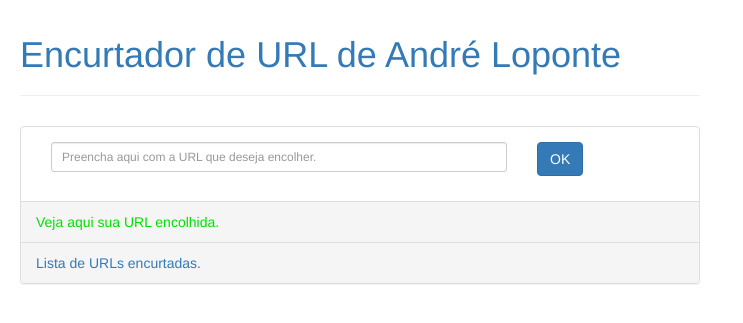
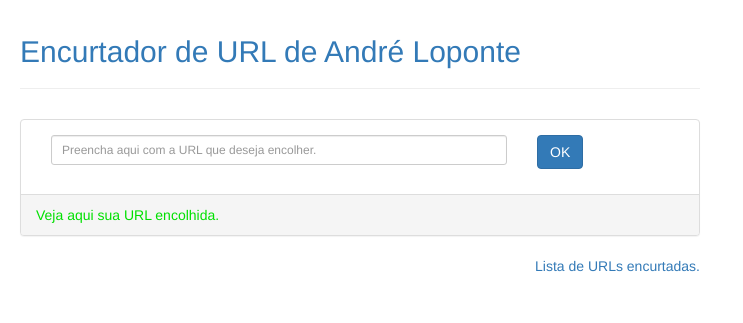
Before and after one commit to andreloponte/Desafio_Intelivix, a Django app: template aabrlus/aabrl/templates/aabrl/index.html in a window 1280 px wide. Shown: the top 323 px of the page, without its empty margins (0-743 px from the left). Run offline with Django 3.2, Linux system fonts and the light colour scheme; the template is opened without the code that fills it, so the values that code supplies are empty; parts of the project's set-up code (start-up, migrations or seed data) failed here and were passed over; some libraries are stand-ins or nearby versions.

Commit message:
Fiz o basicão funcionando. A partir de agora, praticamente estou refazendo usando os extras...

```diff
--- a/aabrlus/aabrl/static/aabrl/css/custom.css
+++ b/aabrlus/aabrl/static/aabrl/css/custom.css
@@ -25,3 +25,8 @@ text-align: left;
 color: #00e000;
 display: hidden;
 }
+
+#discreto {
+color: #00e000;
+text-align: right;
+}
--- a/aabrlus/aabrl/templates/aabrl/base.html
+++ b/aabrlus/aabrl/templates/aabrl/base.html
@@ -22,18 +22,6 @@
 				 dataType: 'json'
 		 	 });
 		  });
-//		  $('#submitButton2').click(function() {
-//			 $.ajax({
-//				 type: "SHOW",
-//				 url: "/listaurls/",
-//				 data: {
-//					 'busca' : $('#busca').val(),
-//					 'csrfmiddlewaretoken' : $("input[name=csrfmiddlewaretoken]").val()
-//			 	 },
-//				 success: returnSuccess,
-//				 dataType: 'json'
-//		 	 });
-//		  });
 	});
 	function returnSuccess(data, textStatus, jqXHR) {
 		 if(data.url) {
@@ -47,7 +35,7 @@
     <body>
 	<div id="wrap">
 		<header>
-			<h1><a href="{% url 'aabrl:home' %}">Encurtador de URL de André Loponte</a>
+			<h2><a href="{% url 'aabrl:home' %}">Encurtador de URL de André Loponte</a>
 		</header>
 
 		<div id="content">
--- a/aabrlus/aabrl/templates/aabrl/index.html
+++ b/aabrlus/aabrl/templates/aabrl/index.html
@@ -15,6 +15,6 @@
  </div>
  </div>
  <div class="panel-footer"><span id="url-result">Veja aqui sua URL encolhida.</span></div>
- <div class="panel-footer"><a href="{% url 'aabrl:listaurls' %}">Lista de URLs encurtadas.</a>
 </div>
+ <div id="discreto"><a href="aabrl/listaurls.html">Lista de URLs encurtadas.</a></div>
 {% endblock %}
--- a/aabrlus/aabrl/templates/aabrl/listaurls.html
+++ b/aabrlus/aabrl/templates/aabrl/listaurls.html
@@ -6,7 +6,7 @@
 
 {% for url in urls %}
     <div>
-        <p>URL: {{ url.url_original }}</p>
+        <p id="lista">aabrl.us/{{ url.encurt_id }} ===>> {{ url.url_original }}</p>
     </div>
 {% endfor %}
 
```
Also changed, not shown: aabrlus/aabrl/views.py (+11 -1 lines), 1 other file.
